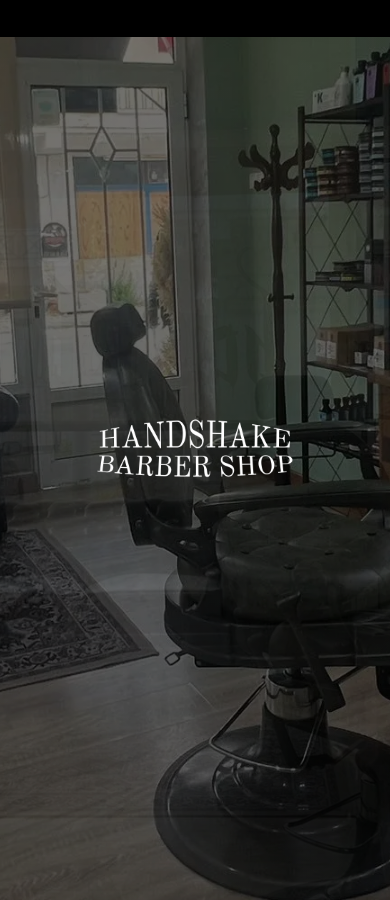
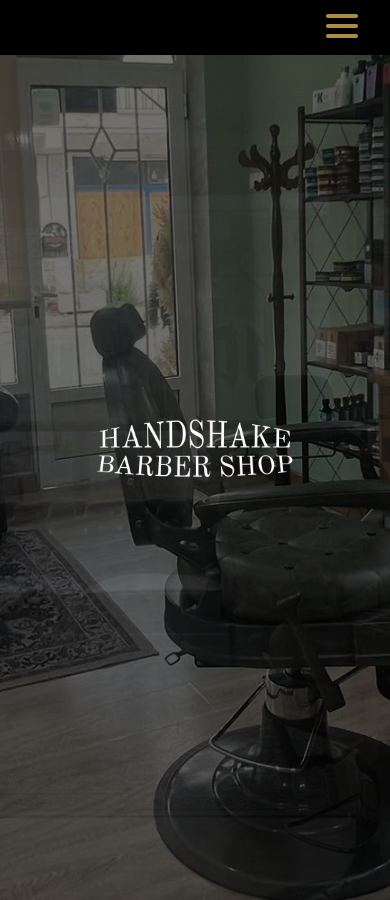
Before and after one commit to RigasAlex/handshake-barbershop, a Jekyll site: the page built from index.md, in a window 390 px wide and 900 px high. Built offline with Jekyll 4.4.1, drawn with Linux system fonts in a browser that asks for light colours; some web fonts are replaced.

Commit message:
Fix burger menu

```diff
--- a/_includes/header.html
+++ b/_includes/header.html
@@ -1,8 +1,8 @@
 <header id="primary-header" class="" fixed="{{include.fixed}}">
         <a href="/"  aria-label="home">
-            <img src="{{ site.avatar | relative_url }}" class="img-responsive" alt="">
+            <img src="{{ site.avatar | relative_url }}" class="img-responsive header__avatar" alt="-">
         </a>
-        <div class="nav-toggle"> <i class="fa fa-bars"></i> </div>
+        <div class="nav-toggle"> <img class="icon bars" src="/assets/img/icons/menu.png" alt="menu"> </div>
         <div class="nav" >
         {% for link in site.navbar %}
             <a href="/{{ link.url }}">{{ link.title }}</a>
--- a/_sass/header.scss
+++ b/_sass/header.scss
@@ -4,7 +4,7 @@
     Needs Refactoring
 */
 
-#primary-header .fa {
+#primary-header .bars {
     display:inline-block;
     color: $white;
     text-align: center;
@@ -33,7 +33,7 @@
     transition: 0.7s transform cubic-bezier(0.06, 0.9, 0.28, 1);
 }
 
-#primary-header.header-scroled img {
+#primary-header.header-scroled .header__avatar {
     max-width: 85px;
 }
 
@@ -79,7 +79,7 @@
     position: relative;
 }
 
-#primary-header img {
+#primary-header .header__avatar {
     position: absolute;
     width: 64px;
     margin-left: 3em;
@@ -88,7 +88,7 @@
     transition: all 400ms linear;
 }
 
-#primary-header.header-scroled img {
+#primary-header.header-scroled .header__avatar {
     width: 48px;
 }
 
@@ -96,11 +96,6 @@
     display: none;
 }
 
-@media screen and (max-width: 680px) {
-    #primary-header .nav-toggle {
-        display: block!important;
-    }
-}
 
 @media screen and (max-width: 980px) {
     #primary-header .nav.show {
@@ -157,8 +152,17 @@
     }
 
 
-    #primary-header img {
+    #primary-header .header__avatar {
         display: none;
         max-width: 80px;
     }
 }
+@media screen and (max-width: 680px) {
+    #primary-header .nav-toggle {
+        display: block!important;
+    }
+    #primary-header .nav {
+        margin-right: 2em;
+        margin-left: 2em;
+    }
+}
```
Also changed, not shown: assets/img/icons/menu.png (added).
